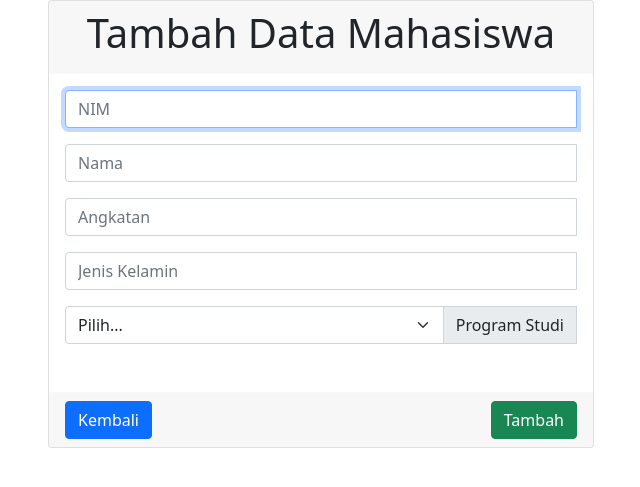
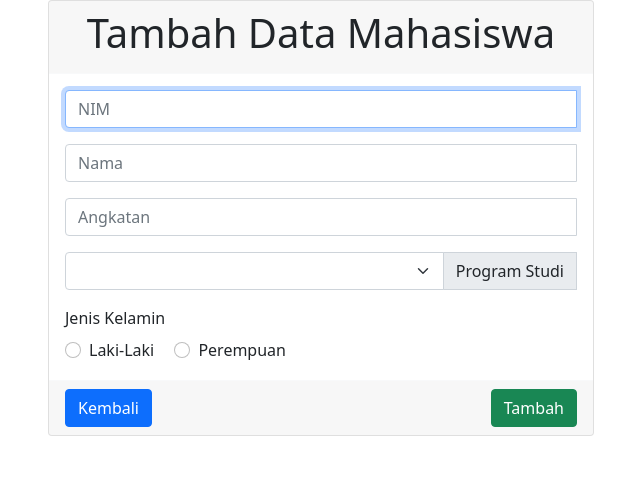
Before and after one commit to mhmdzaien/belajar-git, a CodeIgniter 4 app: template app/Views/Mahasiswa/form.php in a window 1280 px wide. Shown: the part 56-543 px from the top of the page, without its empty margins (319-959 px from the left). Run offline with PHP 8.4 and a stand-in for CodeIgniter, Linux system fonts and the light colour scheme; the template is opened without the code that fills it, so the values that code supplies are empty; some libraries are stand-ins or nearby versions.

Commit message:
<Fix> : Memperbaiki tampilan Form

```diff
--- a/app/Views/Mahasiswa/form.php
+++ b/app/Views/Mahasiswa/form.php
@@ -36,23 +36,34 @@ $errors = session()->getFlashData('validator');
                         </div>
                     </div>
                     <div class="input-group mb-3">
-                        <input type="text" class="form-control <?= empty($errors['jenis_kelamin']) ? '' : 'is-invalid'; ?>" placeholder="Jenis Kelamin" name="jenis_kelamin" value="<?= old('jenis_kelamin'); ?>">
-                        <div class="invalid-feedback">
-                            <?= $errors['jenis_kelamin'] ?? ''; ?>
-                        </div>
-                    </div>
-                    <div class="input-group mb-3">
-                        <div class="input-group mb-3">
+                        <div class="input-group">
                             <select class="form-select <?= empty($errors['prodi_id']) ? '' : 'is-invalid'; ?>" id="prodi_id" name="prodi_id">
-                                <option value="" disabled selected>Pilih...</option>
-                                <option value="1">Ilmu Komputer</option>
-                                <option value="2">Teknologi Infomatika</option>
-                                <option value="3">Matematika</option>
+                                <option value="" disabled>Pilih...</option>
+                                <?php foreach ($listProdi as $p) : ?>
+                                    <option value="<?= $p['id']; ?>"><?= $p['jenjang'] . ' ' . $p['nama']; ?></option>
+                                <?php endforeach; ?>
                             </select>
                             <label class="input-group-text" for="prodi_id">Program Studi</label>
                             <div class="invalid-feedback">
                                 <?= $errors['prodi_id'] ?? ''; ?>
                             </div>
+                        </div>
+                    </div>
+
+                    <div class="form-group">
+                        <div class="col-md-4 pt-0 mb-2 ">
+                            <span class="text-gray-900 mb-2 font-weight-bold ">Jenis Kelamin</span>
+                        </div>
+                        <div class="form-check form-check-inline ml-3">
+                            <input class="form-check-input" type="radio" name="jenis_kelamin" id="P" value="P" <?= old('jenis_kelamin') == 'P' ? 'checked' : ''; ?>>
+                            <label class="form-check-label" for="laki">Laki-Laki</label>
+                        </div>
+                        <div class="form-check form-check-inline">
+                            <input class="form-check-input" type="radio" name="jenis_kelamin" id="L" value="L" <?= old('jenis_kelamin') == 'L' ? 'checked' : ''; ?> >
+                            <label class="form-check-label" for="perempuan">Perempuan</label>
+                        </div>
+                        <div class="text-danger">
+                            <?= $errors['jenis_kelamin'] ?? ''; ?>
                         </div>
                     </div>
                 </div>
--- a/app/Views/Mahasiswa/index.php
+++ b/app/Views/Mahasiswa/index.php
@@ -34,7 +34,7 @@
                             <td><?= $m['nama']; ?></td>
                             <td><?= $m['semester_masuk']; ?></td>
                             <td><?= $m['jenis_kelamin']; ?></td>
-                            <td><?= $m['prodi_id'] ?></td>
+                            <td><?= $m['jenjang'] ?> - <?= $m['nama_prodi'] ?></td>
                             <td class="text-center">
                                 <a href="/mahasiswa/formEdit/<?= $m['nim']; ?>" class="btn btn-warning text-white">
                                     Edit
```
Also changed, not shown: app/Controllers/Mahasiswa.php (+16 -4 lines), app/Models/Mahasiswa.php (+8 -0 lines), app/Views/Mahasiswa/formEdit.php (+22 -17 lines).
